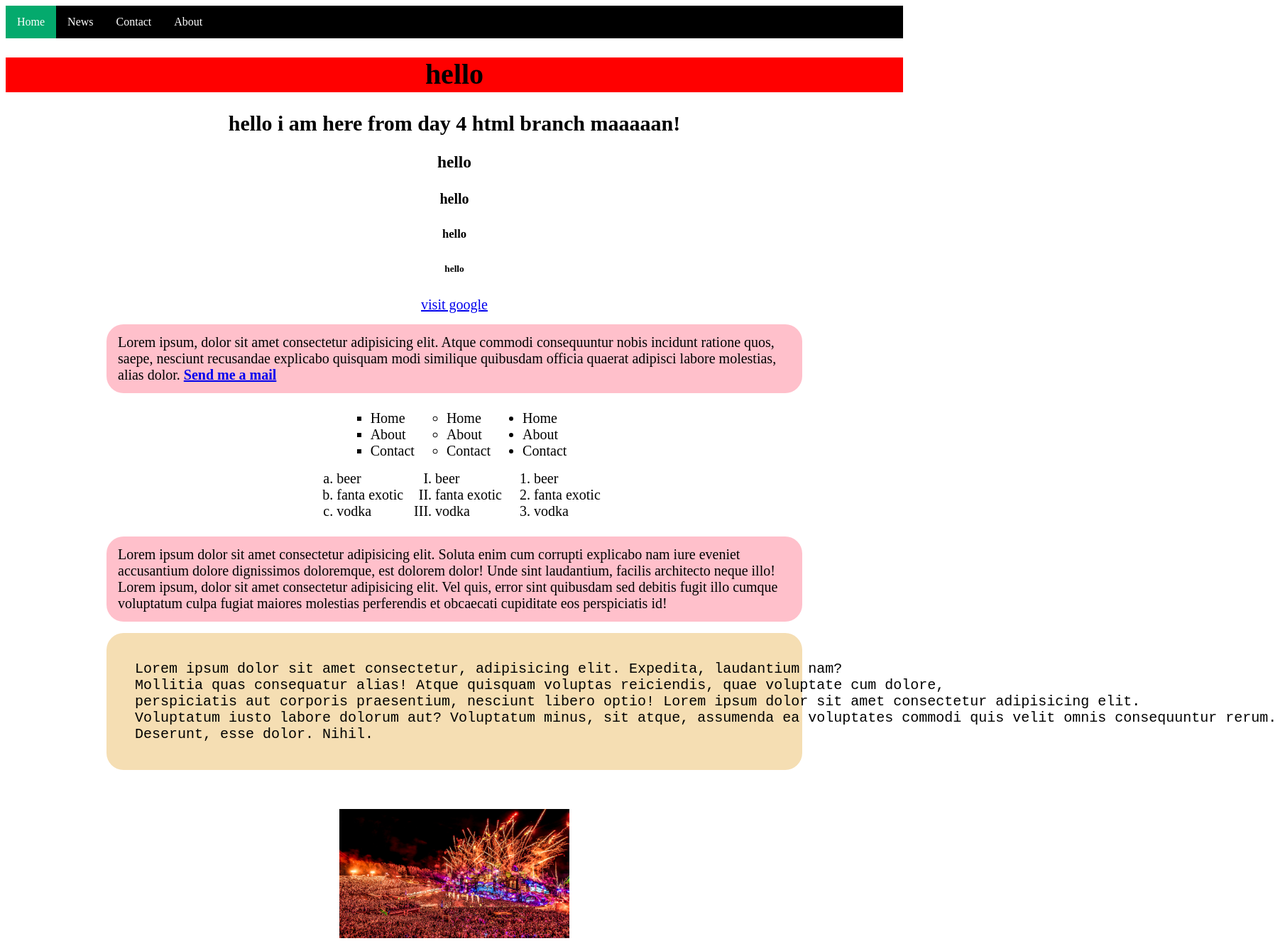
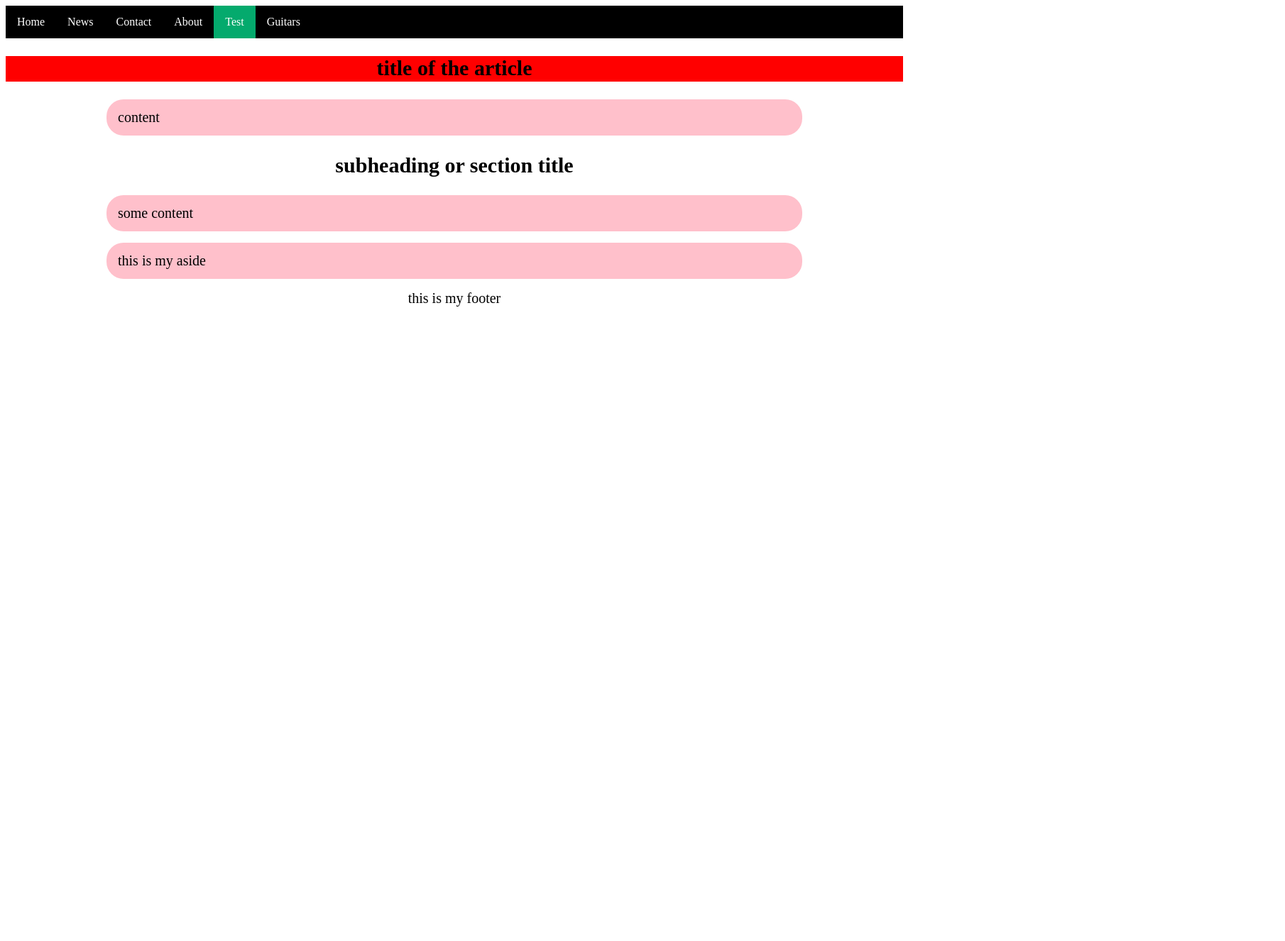
Before and after one commit to ChrisBerg03/this-is-a-test, a plain HTML site: page test.html in a window 1280 px wide. Shown: the whole page at 71% size, 1810 px wide, since content can reach past the window. After the commit the page ends 800 px from the top, so only its background shows below. Drawn offline with Linux system fonts and the light colour scheme.

Commit message:
added test, guitar and altered the code to some degree.

```diff
--- /dev/null
+++ b/css/styles-guitar.css
@@ -0,0 +1,23 @@
+
+.topnav {
+background-color: #000;
+overflow: hidden;
+}
+
+.topnav a {
+    float: left;
+    color:white;
+    text-align: center;
+    padding: 14px 16px;
+    text-decoration: none;
+    font-size: 16px;
+}
+.topnav a:hover {
+    background-color: #ddd;
+    color: black;
+}
+
+.topnav a.active {
+        background-color: #04AA6D;
+        color: white;
+}
--- a/css/styles.css
+++ b/css/styles.css
@@ -32,7 +32,6 @@ padding: 14px 16px;
 width: 75%;
 margin: 16px auto;
 text-align: left;
-
 }
 
 pre {
--- a/test.html
+++ b/test.html
@@ -5,7 +5,7 @@
         <meta charset="UTF-8" />
         <meta name="description" content="a guitar page about guitars" />
         <meta name="viewport" content="width=device-width, initial-scale=1" />
-        <meta property="og:title" content="Best guitar in the world" />
+        <meta property="og:tile" content="Best guitar in the world" />
         <meta property="og:url" content="https://www.example.com" />
         <meta property="og:type" content="article" />
         <meta
@@ -28,88 +28,39 @@
     </head>
 
     <body>
+        <header>
+            <!--header includes the logo, navigation items, search bar. -->
             <nav>
+                <!-- in the nav we have search, link, logo, sign in. things that navigates you somewhere-->
                 <div class="topnav">
-                <a class="active" href="/index.html">Home</a>
+                    <a href="/index.html">Home</a>
                     <a href="/news.html">News</a>
                     <a href="/contact.html">Contact</a>
                     <a href="/about.html">About</a>
+                    <a class="active" href="/test.html">Test</a>
+                    <a href="/guitar.html">Guitars</a>
                 </div>
             </nav>
+        </header>
+        <main>
+            <!-- article, images, paragraph and heading -->
+            <article>
+                <h1>title of the article</h1>
+                <p>content</p>
+            </article>
 
-        <h1>hello</h1>
-        <h2>hello i am here from day 4 html branch maaaaan!</h2>
-        <h3>hello</h3>
-        <h4>hello</h4>
-        <h5>hello</h5>
-        <h6>hello</h6>
+            <section>
+                <!-- content blocks, ads or content -->
+                <h2>subheading or section title</h2>
+                <p>some content</p>
+            </section>
+        </main>
 
-        <a href="https://www.google.com/" target="_blank">visit google</a>
-        <p>
-            Lorem ipsum, dolor sit amet consectetur adipisicing elit. Atque
-            commodi consequuntur nobis incidunt ratione quos, saepe, nesciunt
-            recusandae explicabo quisquam modi similique quibusdam officia
-            quaerat adipisci labore molestias, alias dolor.
-            <strong
-                ><a href="mailto:chrisrberg03@gmail.com">Send me a mail</a>
-            </strong>
-        </p>
-        <!-- square icon infront of list-->
-        <ul type="square">
-            <li>Home</li>
-            <li>About</li>
-            <li>Contact</li>
-        </ul>
-        <!-- hollow circle-->
-        <ul type="circle">
-            <li>Home</li>
-            <li>About</li>
-            <li>Contact</li>
-        </ul>
-        <!-- filled circle (default)-->
-        <ul type="disc">
-            <li>Home</li>
-            <li>About</li>
-            <li>Contact</li>
-        </ul>
-        <br />
-        <ol type="a">
-            <li>beer</li>
-            <li>fanta exotic</li>
-            <li>vodka</li>
-        </ol>
-        <ol type="I">
-            <li>beer</li>
-            <li>fanta exotic</li>
-            <li>vodka</li>
-        </ol>
-        <ol type="">
-            <li>beer</li>
-            <li>fanta exotic</li>
-            <li>vodka</li>
-        </ol>
-        <br />
-        <p>
-            Lorem ipsum dolor sit amet consectetur adipisicing elit. Soluta enim
-            cum corrupti explicabo nam iure eveniet accusantium dolore
-            dignissimos doloremque, est dolorem dolor! Unde sint laudantium,
-            facilis architecto neque illo! Lorem ipsum, dolor sit amet
-            consectetur adipisicing elit. Vel quis, error sint quibusdam sed
-            debitis fugit illo cumque voluptatum culpa fugiat maiores molestias
-            perferendis et obcaecati cupiditate eos perspiciatis id!
-        </p>
-        <pre> <!-- the "pre" tag let's the text stay in place on the website. -->
-  Lorem ipsum dolor sit amet consectetur, adipisicing elit. Expedita, laudantium nam?
-  Mollitia quas consequatur alias! Atque quisquam voluptas reiciendis, quae voluptate cum dolore,
-  perspiciatis aut corporis praesentium, nesciunt libero optio! Lorem ipsum dolor sit amet consectetur adipisicing elit.
-  Voluptatum iusto labore dolorum aut? Voluptatum minus, sit atque, assumenda ea voluptates commodi quis velit omnis consequuntur rerum.
-  Deserunt, esse dolor. Nihil.
-        </pre>
-        <br />
-        <img
-            src="assets/images/thing.jpg"
-            alt="A dope picture"
-            title="a dope picture"
-        />
+        <aside>
+            <!-- sidebar content, before of after main -->
+            <p>this is my aside</p>
+        </aside>
+
+        <footer po>this is my footer</footer>
     </body>
 </html>
```
Also changed, not shown: about.html (+2 -1 lines), contact.html (+2 -0 lines), guitar.html (added, +104 -0 lines), index.html (+2 -0 lines), news.html (+73 -1 lines), assets/images/Guitar3.jpg (added). Lines whose indentation alone changed are shown as unchanged.
